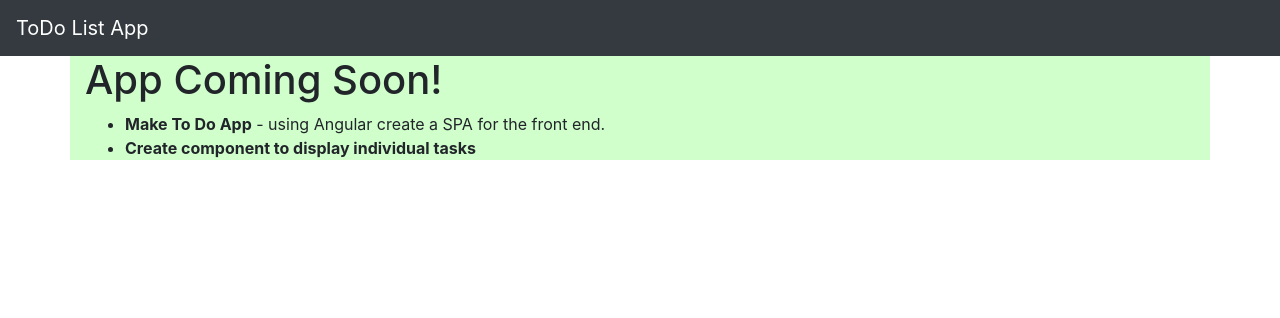
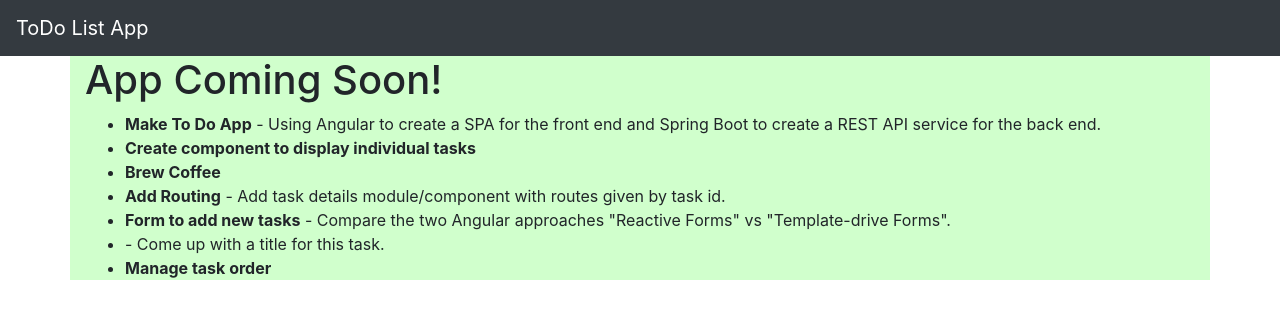
Before and after one commit to gs-rnd/to-do-front-angular, an Angular app: page / in a window 1280 px wide. Shown: the top 318 px of the page. Built offline with nearby package versions, Linux system fonts and the light colour scheme.

Commit message:
created mock task list data

```diff
--- a/src/app/task-list/task-list.component.ts
+++ b/src/app/task-list/task-list.component.ts
@@ -1,6 +1,7 @@
 import { Component, OnInit } from '@angular/core';
 
 import { Task } from './task.interface';
+import { TASKS } from '../tasks.mock';
 
 @Component({
   selector: 'app-task-list',
@@ -9,14 +10,12 @@ import { Task } from './task.interface';
 })
 export class TaskListComponent implements OnInit {
 
-  toDoTasks: Task[] = [
-    { id: 1, title: 'Make To Do App', description: 'using Angular create a SPA for the front end.' },
-    { id: 2, title: 'Create component to display individual tasks' }
-  ];
+  toDoTasks: Task[] = [];
 
   constructor() { }
 
   ngOnInit(): void {
+    this.toDoTasks = TASKS;
   }
 
 }
--- /dev/null
+++ b/src/app/tasks.mock.ts
@@ -0,0 +1,37 @@
+import { Task } from './task-list/task.interface';
+
+export const TASKS: Task[] = [
+  {
+    id: 1,
+    title: 'Make To Do App',
+    description: 'Using Angular to create a SPA for the front end and Spring Boot to create a REST API service for the back end.'
+  },
+  {
+    id: 2,
+    title: 'Create component to display individual tasks'
+  },
+  {
+    id: 3,
+    title: 'Brew Coffee',
+    description: ''
+  },
+  {
+    id: 4,
+    title: 'Add Routing',
+    description: 'Add task details module/component with routes given by task id.'
+  },
+  {
+    id: 5,
+    title: 'Form to add new tasks',
+    description: 'Compare the two Angular approaches "Reactive Forms" vs "Template-drive Forms".'
+  },
+  {
+    id: 6,
+    title: '',
+    description: 'Come up with a title for this task.'
+  },
+  {
+    id: 0,
+    title: 'Manage task order'
+  }
+];
```
